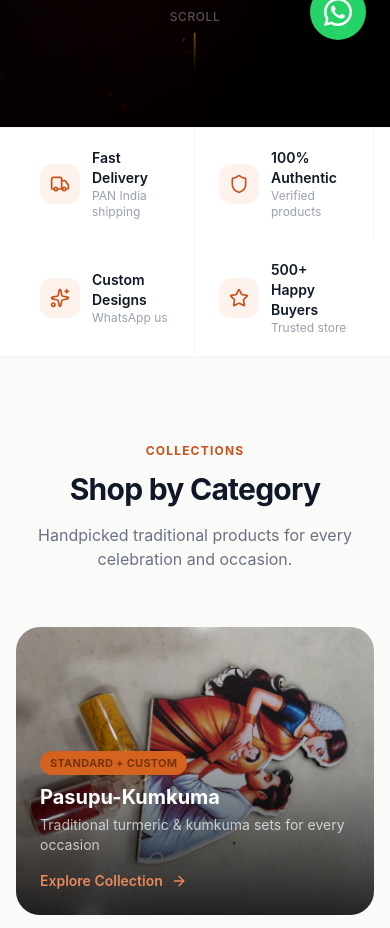
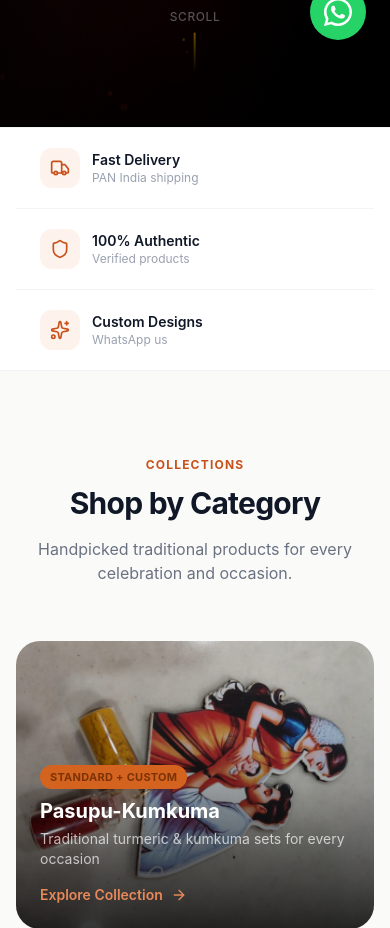
Before and after one commit to Asshu-06/E-commerce-Site, a React (Vite) app: page / in a window 390 px wide. Shown: the part 780-1708 px from the top of the page. Built offline with nearby package versions, Linux system fonts and the light colour scheme; no server answers.

Commit message:
feat: remove 500+ happy buyers card, adjust to 3-col responsive grid

```diff
--- a/src/pages/HomePage.jsx
+++ b/src/pages/HomePage.jsx
@@ -40,12 +40,11 @@ export default function HomePage() {
       {/* Trust bar */}
       <div className="bg-white border-y border-gray-100">
         <div className="max-w-7xl mx-auto px-4 sm:px-6 lg:px-8">
-          <div className="grid grid-cols-2 lg:grid-cols-4 divide-x divide-gray-100">
+          <div className="grid grid-cols-1 sm:grid-cols-3 divide-y sm:divide-y-0 sm:divide-x divide-gray-100">
             {[
-              { icon: <Truck className="w-5 h-5 text-[#C8511B]" />,    title: 'Fast Delivery',     sub: 'PAN India shipping' },
-              { icon: <Shield className="w-5 h-5 text-[#C8511B]" />,   title: '100% Authentic',    sub: 'Verified products' },
-              { icon: <Sparkles className="w-5 h-5 text-[#C8511B]" />, title: 'Custom Designs',    sub: 'WhatsApp us' },
-              { icon: <Star className="w-5 h-5 text-[#C8511B]" />,     title: '500+ Happy Buyers', sub: 'Trusted store' },
+              { icon: <Truck className="w-5 h-5 text-[#C8511B]" />,    title: 'Fast Delivery',  sub: 'PAN India shipping' },
+              { icon: <Shield className="w-5 h-5 text-[#C8511B]" />,   title: '100% Authentic', sub: 'Verified products' },
+              { icon: <Sparkles className="w-5 h-5 text-[#C8511B]" />, title: 'Custom Designs', sub: 'WhatsApp us' },
             ].map((f) => (
               <div key={f.title} className="flex items-center gap-3 px-6 py-5">
                 <div className="w-10 h-10 bg-[#FDF3EC] rounded-xl flex items-center justify-center shrink-0">{f.icon}</div>
```
